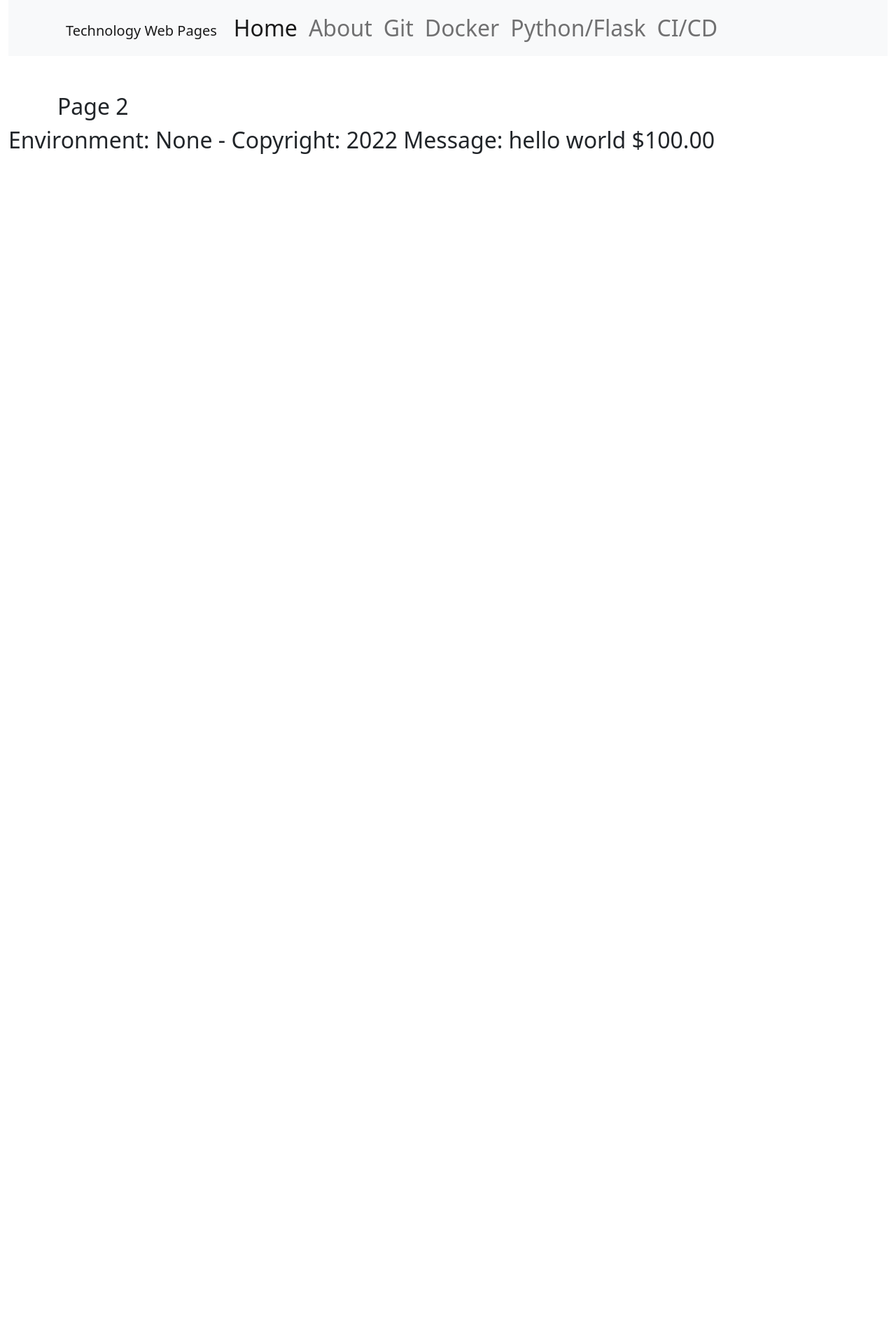
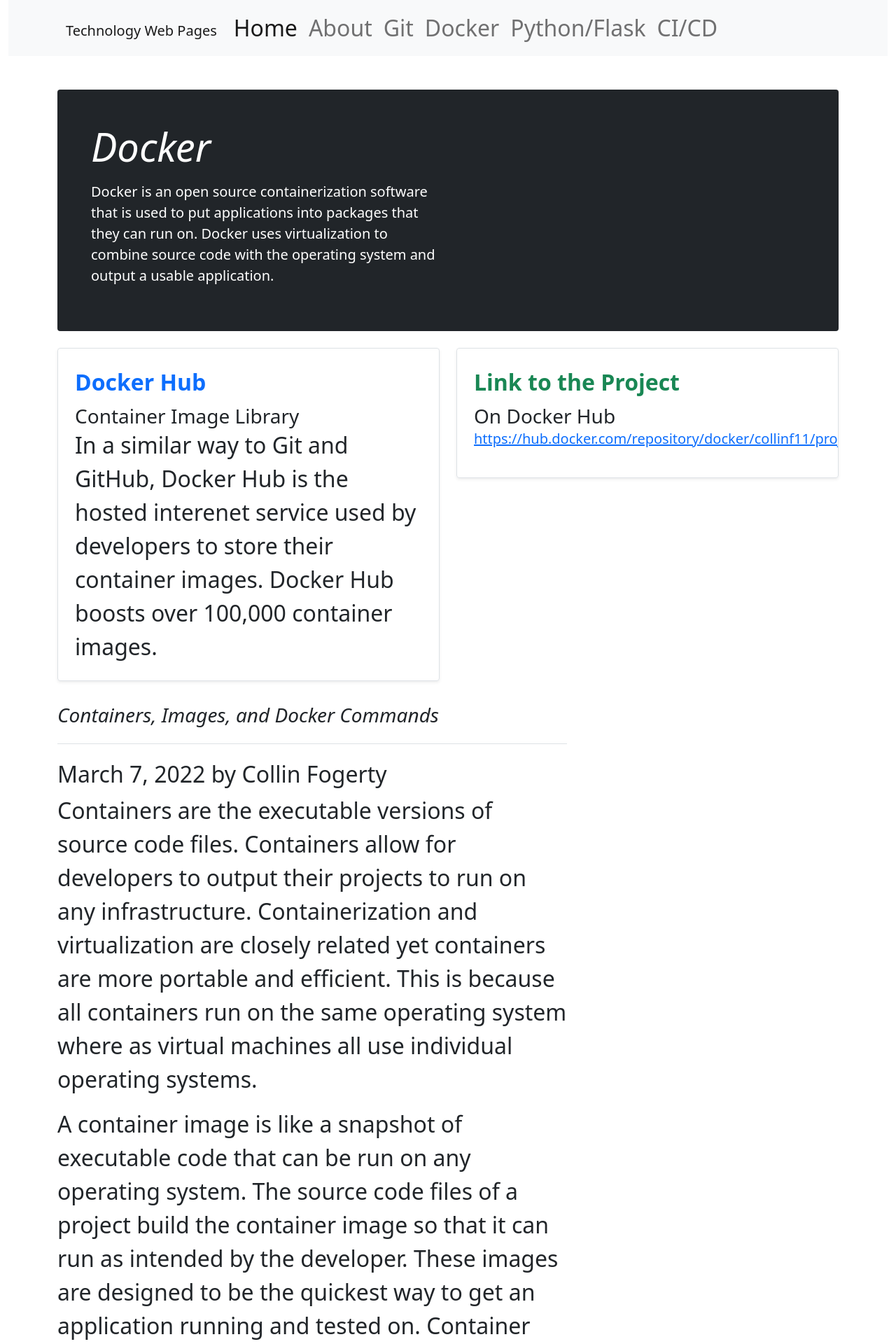
Before and after one commit to collinf14/Project1, a Flask app: template app/simple_pages/templates/page2.html in a window 1280 px wide. Shown: the top 1920 px of the page at 70% size. Before the commit the page ends 220 px from the top, so only its background shows below. Run offline with Flask 2, Linux system fonts and the light colour scheme; the template is opened without the code that fills it, so the values that code supplies are empty.

Commit message:
docker page complete

```diff
--- a/app/simple_pages/templates/page1.html
+++ b/app/simple_pages/templates/page1.html
@@ -3,7 +3,7 @@
     <div class="p-4 p-md-5 mb-4 text-white rounded bg-dark">
         <div class="col-md-6 px-0">
             <h1 class="display-4 fst-italic">Git</h1>
-            <p class="lead my-3"> Git is a software used to track changes in files. Its main use is for programmers looking to collaborate on a single project. It is useful in this setting because it allows many people to make changes and additions to a set of files individually and then the group can pull the changes and additions together when they see fit.</p>
+            <p class="lead my-3"> Git is a distrubuted version control software that is used to track changes in files. Its main use is for programmers looking to collaborate on a single project. It is useful in this setting because it allows many people to make changes and additions to a set of files individually and then the group can pull the changes and additions together when they see fit.</p>
         </div>
     </div>
     <div class="row mb-2">
@@ -23,7 +23,7 @@
                 <div class="col p-4 d-flex flex-column position-static">
                     <strong class="d-inline-block mb-2 text-success">Mercurial (hg)</strong>
                     <h3 class="mb-0">Compeition</h3>
-                    <p class="mb-auto">Mercurial (hg) is a alternative version control system to git. Mercurial boosts a
+                    <p class="mb-auto">Mercurial (hg) is an alternative version control system to git. Mercurial boosts a
                         safer history and ability to run smoothly on an operating system.</p>
                 </div>
             </div>
--- a/app/simple_pages/templates/page2.html
+++ b/app/simple_pages/templates/page2.html
@@ -1,4 +1,101 @@
 {% extends "base.html" %}
 {% block content %}
-    Page 2
+    <div class="p-4 p-md-5 mb-4 text-white rounded bg-dark">
+        <div class="col-md-6 px-0">
+            <h1 class="display-4 fst-italic">Docker</h1>
+            <p class="lead my-3"> Docker is an open source containerization software that is used to put applications
+                into
+                packages that they can run on. Docker uses virtualization to combine source code with the operating
+                system and output
+                a usable application.</p>
+        </div>
+    </div>
+    <div class="row mb-2">
+        <div class="col-md-6">
+            <div class="row g-0 border rounded overflow-hidden flex-md-row mb-4 shadow-sm h-md-250 position-relative">
+                <div class="col p-4 d-flex flex-column position-static">
+                    <strong class="d-inline-block mb-2 text-primary">Docker Hub</strong>
+                    <h3 class="mb-0">Container Image Library</h3>
+                    <p class="card-text mb-auto">In a similar way to Git and GitHub, Docker Hub is the hosted interenet
+                        service
+                        used by developers to store their container images. Docker Hub boosts over 100,000 container
+                        images.</p>
+                </div>
+
+            </div>
+        </div>
+        <div class="col-md-6">
+            <div class="row g-0 border rounded overflow-hidden flex-md-row mb-4 shadow-sm h-md-250 position-relative">
+                <div class="col p-4 d-flex flex-column position-static">
+                    <strong class="d-inline-block mb-2 text-success">Link to the Project</strong>
+                    <h3 class="mb-0">On Docker Hub</h3>
+                    <p class="fs-5"><a href="https://hub.docker.com/repository/docker/collinf11/project1">https://hub.docker.com/repository/docker/collinf11/project1</a></p>
+                </div>
+            </div>
+        </div>
+    </div>
+    <div class="row g-5">
+        <div class="col-md-8">
+            <h3 class="pb-4 mb-4 fst-italic border-bottom">
+                Containers, Images, and Docker Commands
+            </h3>
+
+            <article class="blog-post">
+                <h2 class="blog-post-title">March 7, 2022 by Collin Fogerty</h2>
+
+                <p>
+                    Containers are the executable versions of source code files. Containers allow for developers to
+                    output
+                    their projects to run on any infrastructure. Containerization and virtualization are closely related
+                    yet
+                    containers are more portable and efficient. This is because all containers run on the same operating
+                    system
+                    where as virtual machines all use individual operating systems.
+                </p>
+                <p>
+                    A container image is like a snapshot of executable code that can be run on any operating system. The
+                    source
+                    code files of a project build the container image so that it can run as intended by the developer.
+                    These images
+                    are designed to be the quickest way to get an application running and tested on. Container images on
+                    a local
+                    machine can allow a user to make changes and see their application develop in a step by step
+                    process.
+                </p>
+                <br></br>
+                <p>
+                    <u>Docker Commands</u>
+                </p>
+                <p>
+                <dl class="row">
+                    <dt class="col-sm-5">docker build</dt>
+                    <dd class="col-sm-10">Builds a container image. How to start a project on a local machine.</dd>
+                    <dt class="col-sm-5">docker run</dt>
+                    <dd class="col-sm-10">Starts a container for a project.</dd>
+                    <dt class="col-sm-5">docker -version</dt>
+                    <dd class="col-sm-10">Shows what version of docker is being used.</dd>
+                    <dt class="col-sm-5">docker ps</dt>
+                    <dd class="col-sm-10">Shows a list of the containers running with their container IDs, ports, and status.</dd>
+                    <dt class="col-sm-5">docker stop</dt>
+                    <dd class="col-sm-10">Stops a running container.</dd>
+                    <dt class="col-sm-5">docker commit</dt>
+                    <dd class="col-sm-10">Creates a new image of a container.</dd>
+                    <dt class="col-sm-5">docker push</dt>
+                    <dd class="col-sm-10">Pushed a container image onto a repository.</dd>
+                    <dt class="col-sm-5">docker pull</dt>
+                    <dd class="col-sm-10">Pulls a container image from a repository.</dd>
+                    <dt class="col-sm-5">docker rm</dt>
+                    <dd class="col-sm-10">Removes a container.</dd>
+                    <dt class="col-sm-5">docker login/logout</dt>
+                    <dd class="col-sm-10">Used to login and out of a Docker Hub account.</dd>
+
+                </dl>
+
+                </p>
+
+
+
+            </article>
+        </div>
+    </div>
 {% endblock %}
```
Also changed, not shown: 2 other files.
